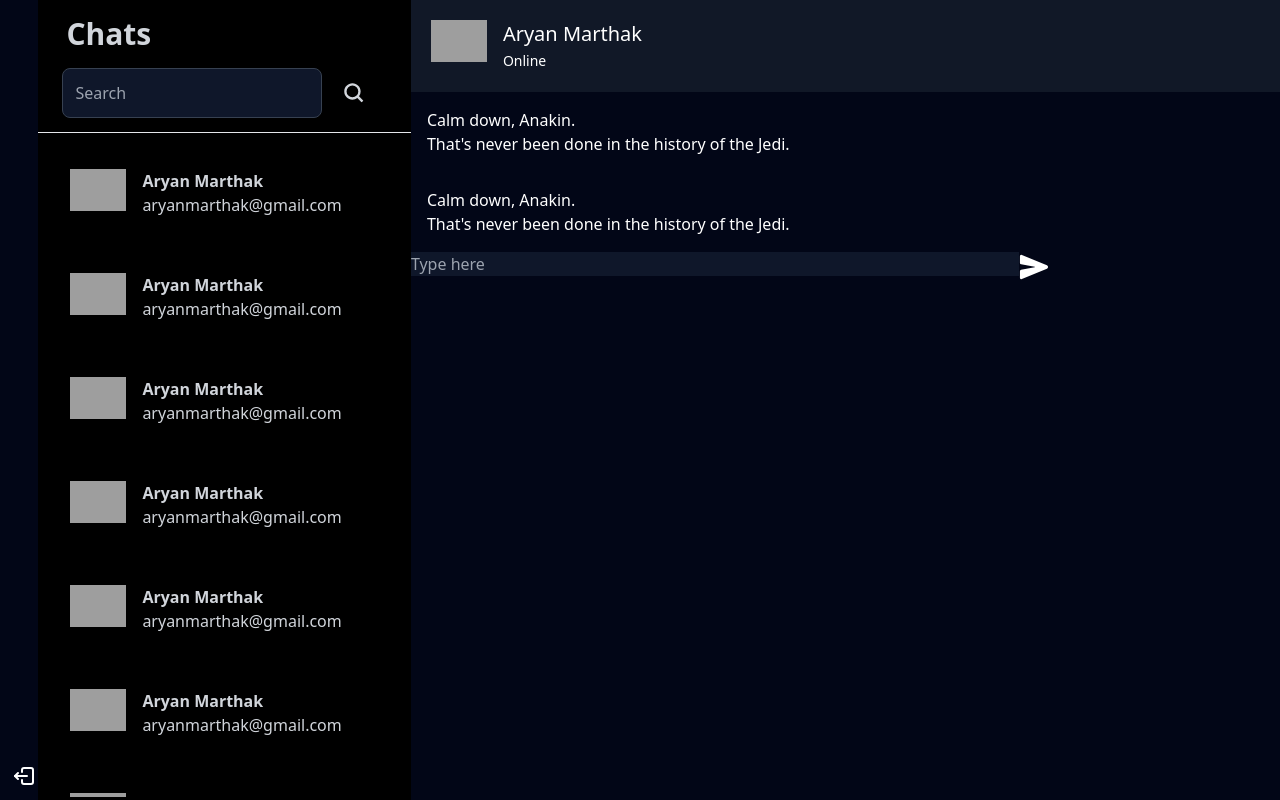
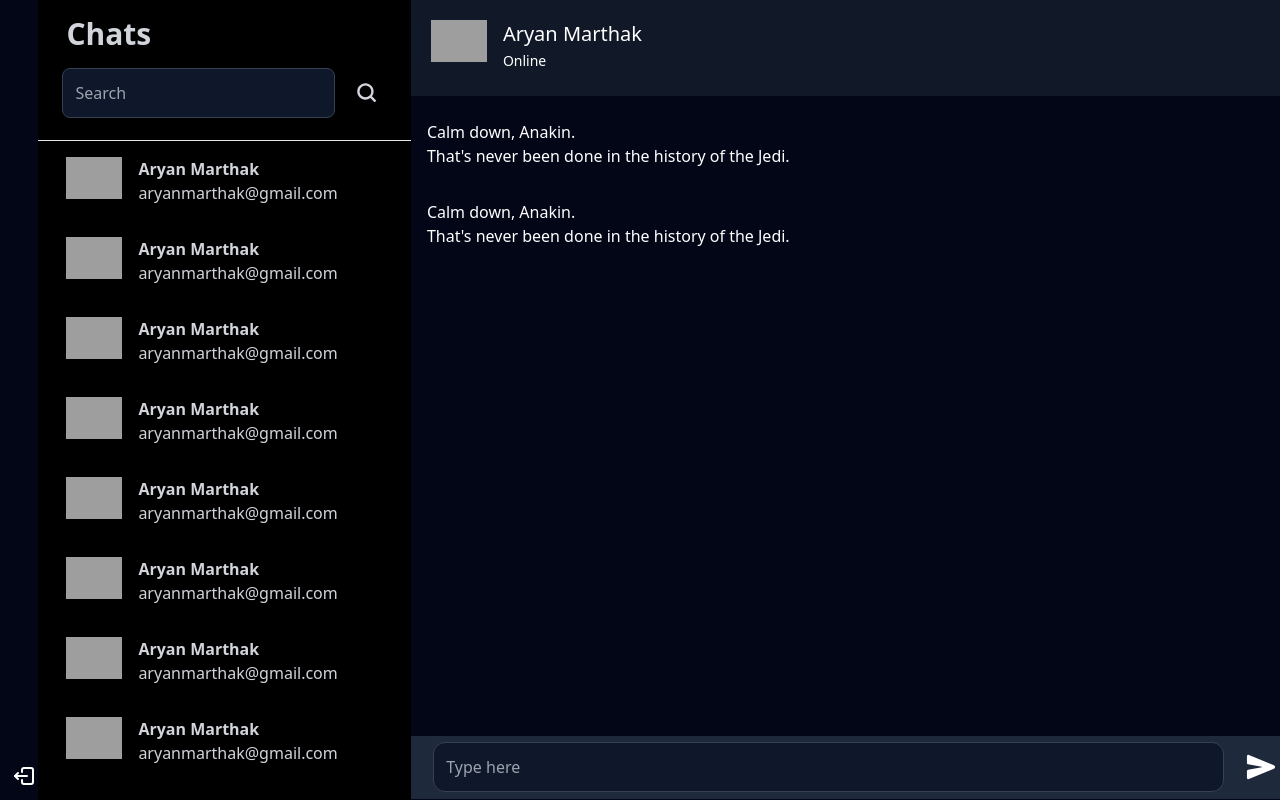
Before and after one commit to aryan-marthak/Chat-App, a React (Vite) app in the folder Frontend/: page / in a window 1280 px wide. Built offline with nearby package versions, Linux system fonts and the light colour scheme; grey boxes are pictures that could not be loaded.

Commit message:
Frontend Completed

```diff
--- a/Frontend/src/home/left/Search.jsx
+++ b/Frontend/src/home/left/Search.jsx
@@ -3,11 +3,11 @@ import { IoSearch } from "react-icons/io5";
 
 function Search() {
     return (
-        <div className='h-[10vh]'>
+        <div className='h-[10vh] pb-[5.5rem]'>
             <div className='py-4 px-6'>
             <form action="">
                 <div className='flex space-x-3'>
-                    <label className="border-[1px] border-gray-700 bg-slate-900 rounded-lg flex items-center w-[80%] gap-2 p-3">
+                    <label className="border-[1px] border-gray-700 bg-slate-900 rounded-lg flex items-center w-[88%] gap-2 p-3">
                         <input type="text" className="grow outline-none bg-slate-900" placeholder="Search" />
                     </label>
                     <button>
--- a/Frontend/src/home/left/User.jsx
+++ b/Frontend/src/home/left/User.jsx
@@ -3,7 +3,7 @@ import React from 'react'
 function User() {
     return (
         <div>
-            <div className='flex space-x-4 px-8 py-7 hover:bg-slate-700 cursor-pointer duration-300'>
+            <div className='flex space-x-4 px-7 py-4 hover:bg-slate-700 cursor-pointer duration-300'>
                 <div className="avatar avatar-online">
                     <div className="w-14 rounded-full">
                         <img src="https://img.daisyui.com/images/stock/photo-1534528741775-53994a69daeb.webp" />
--- a/Frontend/src/home/left/Users.jsx
+++ b/Frontend/src/home/left/Users.jsx
@@ -3,7 +3,7 @@ import User from './User'
 
 function Users() {
     return (
-        <div className=" my-2 max-h-[82vh] no-sc overflow-y-auto">
+        <div className="  max-h-[82vh] no-sc overflow-y-auto">
             <User />
             <User />
             <User />
--- a/Frontend/src/home/right/ChatUser.jsx
+++ b/Frontend/src/home/right/ChatUser.jsx
@@ -3,7 +3,7 @@ import React from 'react'
 function ChatUser() {
     return (
         <>
-            <div className='p-5 flex space-x-4 bg-gray-900 hover:bg-gray-700 duration-300'>
+            <div className='p-5 flex space-x-4 h-[12vh] bg-gray-900 hover:bg-gray-700 duration-300'>
                 <div>
                     <div className="avatar avatar-online">
                         <div className="w-14 rounded-full">
--- a/Frontend/src/home/right/Messages.jsx
+++ b/Frontend/src/home/right/Messages.jsx
@@ -3,7 +3,7 @@ import Message from './Message'
 
 function Messages() {
     return (
-        <div>
+        <div className=' min-h-[80vh]'>
             <Message />
             <Message />
         </div>
--- a/Frontend/src/home/right/Right.jsx
+++ b/Frontend/src/home/right/Right.jsx
@@ -8,7 +8,9 @@ function Right() {
         <>
             <div className='w-[70%] text-white bg-slate-950'>
                 <ChatUser />
-                <Messages />
+                <div className='overflow-y-auto py-2 no-sc max-h-[80vh]'>
+                    <Messages />
+                </div>
                 <Type />
             </div>
         </>
--- a/Frontend/src/home/right/Type.jsx
+++ b/Frontend/src/home/right/Type.jsx
@@ -4,9 +4,9 @@ import { IoSend } from "react-icons/io5"
 export default function Type() {
     return (
         <>
-            <div className='flex'>
-                <div className='w-[70%]'>
-                    <input type="text" placeholder="Type here" className="input border-none shadow-none grow outline-none bg-slate-900 input-bordered w-full" />
+            <div className='flex space-x-3 text-center bg-slate-800'>
+                <div className='w-[91%] mx-4'>
+                    <input type="text" placeholder="Type here" className="border-[1px] border-gray-700 bg-slate-900 rounded-xl flex items-center w-full grow outline-none  p-3 m-[0.4rem] " />
                 </div>
                 <button className='text-3xl'>
                     <IoSend />
```
